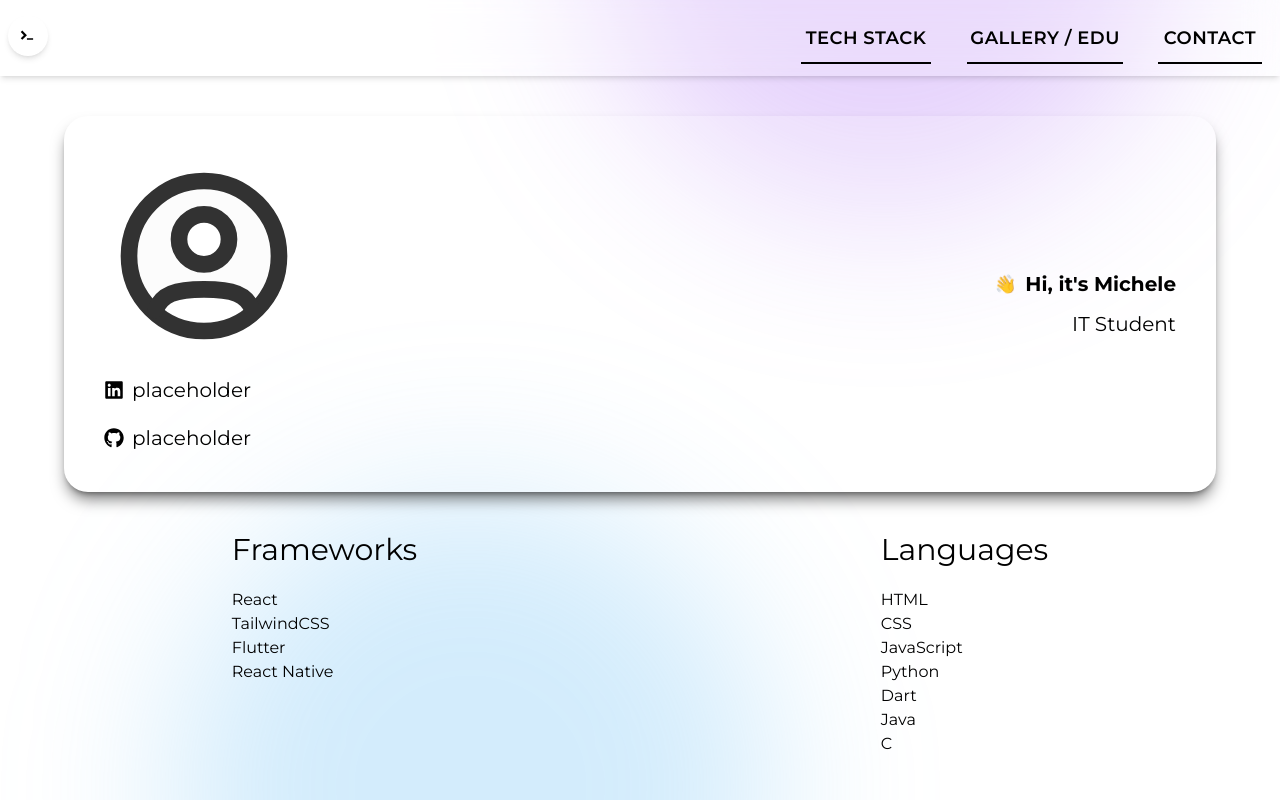
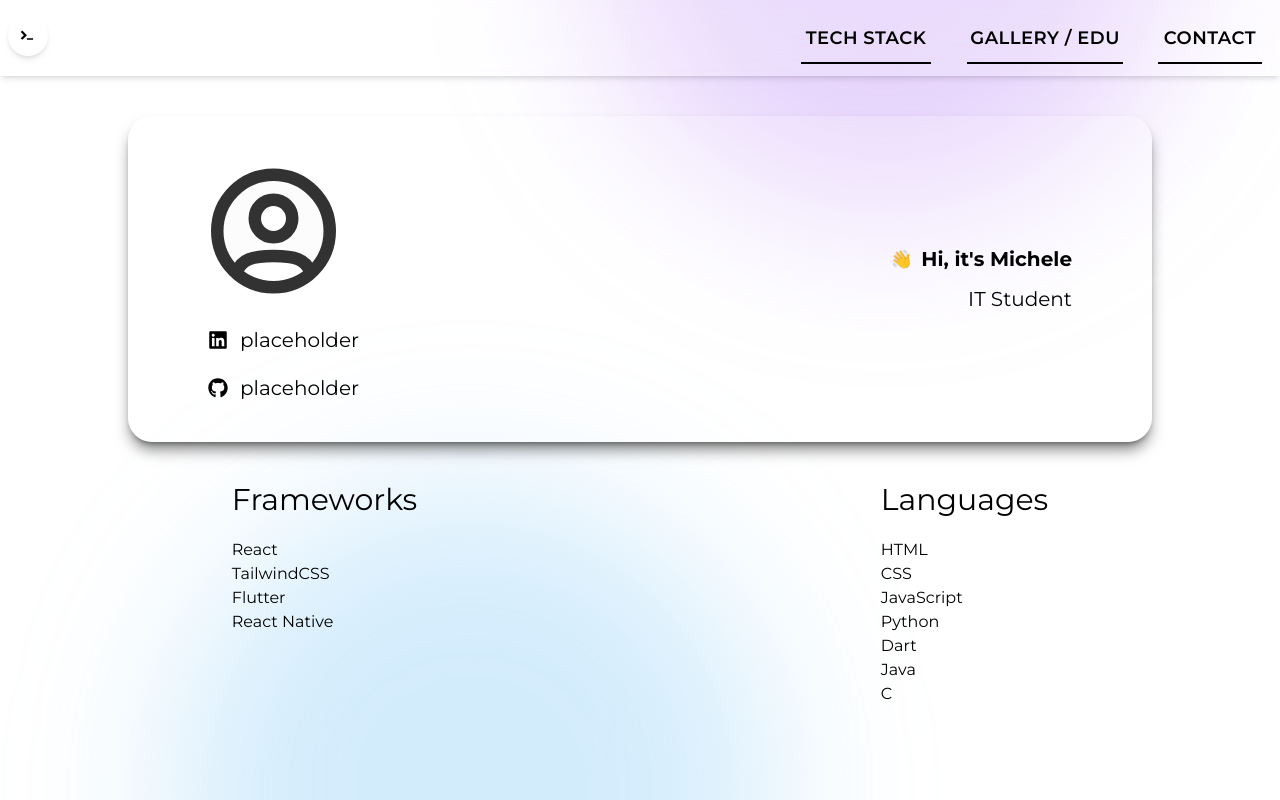
Before and after one commit to MicheleGrav/MicheleGrav.github.io, a React (Vite) app: page / in a window 1280 px wide. Built offline with nearby package versions, Linux system fonts and the light colour scheme.

Commit message:
Fix Home.jsx mobile view

```diff
--- a/src/components/Home.jsx
+++ b/src/components/Home.jsx
@@ -5,17 +5,17 @@ import { FaGithub } from "react-icons/fa";
 const Home = () => {
     return (
         <div id="home" className='flex justify-center animate-fadeIn mx-auto'>
-            <div className=" flex flex-nowrap items-center justify-between h-[100%] w-[90%] bg-[rgba(255,255,255,0.2)] dark:bg-[rgba(63,63,63,0.51)] backdrop-blur-lg shadow-lg shadow-black/50 rounded-3xl p-10 gap-9">
-                <div className=' animate-fadeIn delay-300 flex flex-col gap-5'>
-                    <img src={userLogo} alt="user logo" className='h-[50px] sm:h-[200px] dark:invert dark:brightness-0 dark:contrast-200 transition-all duration-300 ease-in-out'></img>
-                    <div className="flex items-center gap-2 dark:text-white text-sm sm:text-xl transition-all duration-300">
+            <div className=" flex flex-nowrap items-center justify-between h-[100%] w-[90%] md:w-[80%] l:w-[70%] bg-[rgba(255,255,255,0.2)] dark:bg-[rgba(63,63,63,0.51)] backdrop-blur-lg shadow-lg shadow-black/50 rounded-3xl p-10 gap-9 ">
+                <div className=' animate-fadeIn delay-300 flex flex-col gap-5 md:px-5 xl:px-10'>
+                    <img src={userLogo} alt="user logo" className='h-[60px] sm:h-[150px] sm:translate-x-[-10px] dark:invert dark:brightness-0 dark:contrast-200 transition-all duration-300 ease-in-out'></img>
+                    <div className="flex items-center gap-3 dark:text-white text-sm sm:text-xl transition-all duration-300">
                         <FaLinkedin/> <p>placeholder</p>
                     </div>
-                    <div className="flex items-center gap-2 dark:text-white text-sm sm:text-xl transition-all duration-300">
+                    <div className="flex items-center gap-3 dark:text-white text-sm sm:text-xl transition-all duration-300">
                         <FaGithub/> <p>placeholder</p>
                     </div>
                 </div>
-                <div className=' flex flex-col items-end justify-center gap-3 w-'>
+                <div className=' flex flex-col items-end justify-center gap-3 md:px-5 xl:px-10'>
                     <div className="  flex flex-row items-end justify-center gap-2">
                         <span className='animate-wave origin-[70%_70%] text-lg'>👋</span>
                         <h1 className='font-bold text-nowrap text-sm sm:text-xl dark:text-white transition-all duration-300'>Hi, it's Michele</h1>
```
